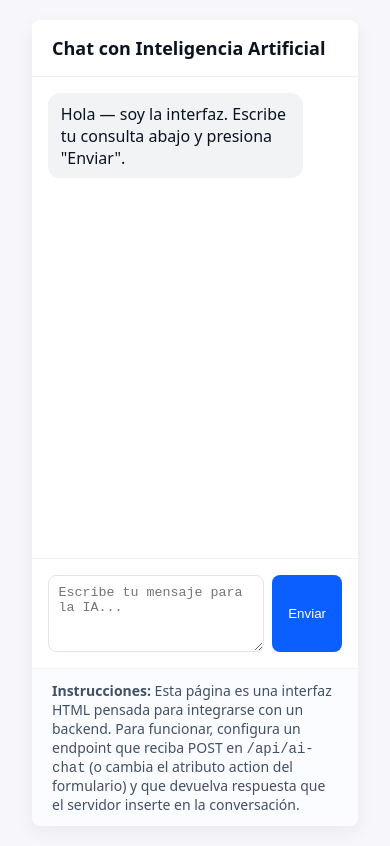
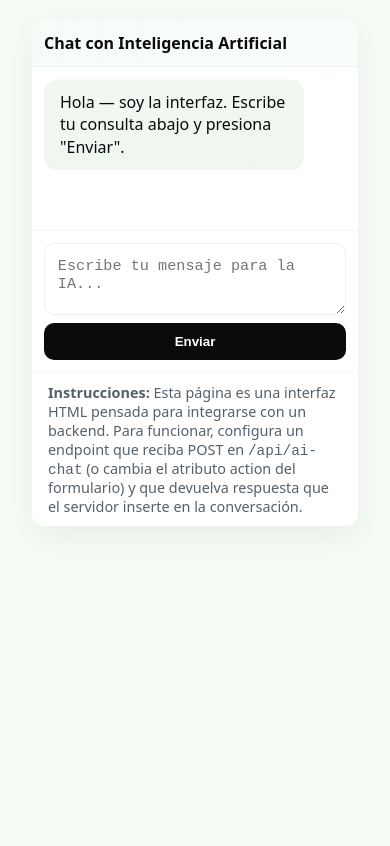
Before and after one commit to alejani75/chat-prueba, a plain HTML site: page index.html in a window 390 px wide. Drawn offline with Linux system fonts and the light colour scheme.

Commit message:
style: tema verde pastel y mejoras responsivas

```diff
--- a/index.html
+++ b/index.html
@@ -6,22 +6,58 @@
     <title>Chat IA — Interfaz (solo HTML)</title>
     <meta name="description" content="Interfaz accesible de chat para integrar con un servicio de IA. Archivo solo HTML con estilo embebido.">
     <style>
-      :root{font-family:system-ui,-apple-system,Segoe UI,Roboto,'Helvetica Neue',Arial;}
-      body{margin:0;padding:1.25rem;background:#f7f7fb;color:#0b1220}
-      .container{max-width:900px;margin:0 auto;background:#fff;border-radius:8px;box-shadow:0 6px 18px rgba(9,18,28,.06);overflow:hidden}
-      header{padding:1rem 1.25rem;border-bottom:1px solid #eef2f7}
-      h1{margin:0;font-size:1.125rem}
-      main{display:flex;flex-direction:column;height:70vh;min-height:420px}
-      .chat-log{flex:1;overflow:auto;padding:1rem;list-style:none;margin:0;display:flex;flex-direction:column}
-      .message{padding:.6rem .8rem;border-radius:12px;max-width:78%;margin-bottom:.6rem}
-      .user{background:#e8f0ff;align-self:flex-end}
-      .bot{background:#f1f3f5;align-self:flex-start}
-      form{display:flex;gap:.5rem;padding:1rem;border-top:1px solid #eef2f7}
-      textarea{flex:1;min-height:56px;padding:.6rem;border:1px solid #dfe6ef;border-radius:8px;resize:vertical}
-      button{padding:.6rem 1rem;border-radius:8px;border:0;background:#0b5fff;color:#fff;cursor:pointer}
-      .meta{padding:.75rem 1.25rem;font-size:.875rem;color:#425066;border-top:1px solid #f1f4f8;background:#fbfcff}
+      :root{
+        --bg: #f6fbf6;
+        --panel: #ffffff;
+        --accent: #bfe8c8; /* pastel green */
+        --accent-600: #9fd6a6;
+        --text: #0b0b0b; /* black text */
+        --muted: #55606a;
+        font-family: system-ui, -apple-system, "Segoe UI", Roboto, "Helvetica Neue", Arial;
+      }
+
+      *{box-sizing:border-box}
+      html,body{height:100%}
+      body{margin:0;padding:1.25rem;background:var(--bg);color:var(--text);-webkit-font-smoothing:antialiased}
+
+      .container{max-width:960px;margin:0 auto;background:var(--panel);border-radius:12px;box-shadow:0 10px 30px rgba(0,0,0,.06);overflow:hidden;display:flex;flex-direction:column;height:85vh;min-height:560px}
+
+      header{padding:1rem 1.25rem;border-bottom:1px solid rgba(0,0,0,.04);background:linear-gradient(90deg, rgba(191,232,200,.12), rgba(159,214,166,.06))}
+      h1{margin:0;font-size:1.125rem;font-weight:600;color:var(--text)}
+
+      main{display:flex;flex-direction:column;flex:1;min-height:0}
+      .chat-log{flex:1;overflow:auto;padding:1rem 1.25rem;list-style:none;margin:0;display:flex;flex-direction:column;gap:.6rem}
+
+      .message{padding:.75rem 1rem;border-radius:14px;max-width:82%;margin:0;line-height:1.4;box-shadow:0 1px 0 rgba(255,255,255,.6) inset}
+      .user{background:linear-gradient(180deg,var(--accent),var(--accent-600));color:var(--text);align-self:flex-end}
+      .bot{background:linear-gradient(180deg,#f3f7f3,#eef6ee);color:var(--text);align-self:flex-start}
+
+      form{display:flex;gap:.6rem;padding:1rem;border-top:1px solid rgba(0,0,0,.04);align-items:flex-end;background:transparent}
+      textarea{flex:1;min-height:56px;max-height:180px;padding:.8rem;border:1px solid rgba(0,0,0,.06);border-radius:10px;background:#fff;color:var(--text);resize:vertical;font-size:0.95rem}
+      textarea:focus{outline:none;box-shadow:0 0 0 3px rgba(159,214,166,.18);border-color:var(--accent-600)}
+
+      button{padding:.68rem 1rem;border-radius:10px;border:0;background:var(--text);color:#fff;cursor:pointer;font-weight:600}
+      button:hover{opacity:.95}
+
+      .meta{padding:.65rem 1rem;font-size:.9rem;color:var(--muted);border-top:1px solid rgba(0,0,0,.03);background:transparent}
       .sr-only{position:absolute;width:1px;height:1px;padding:0;margin:-1px;overflow:hidden;clip:rect(0,0,0,0);border:0}
-      @media (max-width:640px){.container{margin:0 12px}}
+
+      /* Responsividad */
+      @media (max-width:900px){
+        .container{height:80vh;min-height:480px;margin:0 12px}
+        .message{max-width:86%}
+      }
+
+      @media (max-width:520px){
+        .container{height:auto;min-height:60vh}
+        header{padding:.75rem}
+        h1{font-size:1rem}
+        .chat-log{padding:.75rem}
+        form{flex-direction:column;gap:.5rem;padding:.75rem}
+        textarea{width:100%;min-height:72px}
+        button{width:100%}
+      }
+
     </style>
   </head>
   <body>
```
